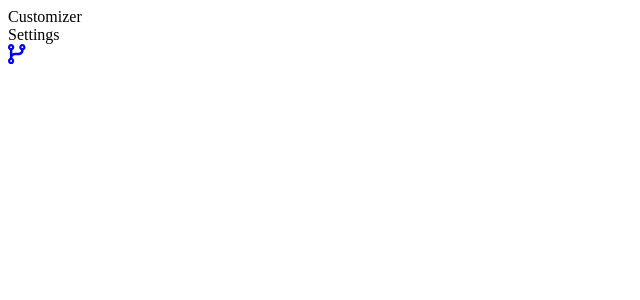
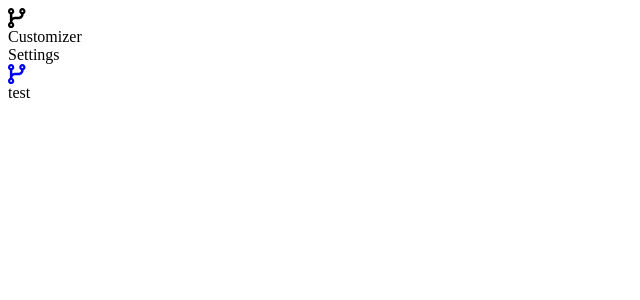
Before and after one commit to jwhitlow45/remarkable2-customizer-web, a React app: page / in a window 1280 px wide. Shown: the top 300 px of the page, without its empty margins (0-640 px from the left). Built offline with nearby package versions, Linux system fonts and the light colour scheme; the HTML template or start-up script is replaced by a standard one.

Commit message:
feat:load pages based on page selection

```diff
--- a/src/App.tsx
+++ b/src/App.tsx
@@ -1,10 +1,14 @@
 import { dependencies, devDependencies, peerDependencies } from 'package.json';
 import { NavBar } from './components/NavBar';
 import { useState } from 'react';
+import { Customizer } from './components/Customizer';
+import { Settings } from './components/Settings';
 
 export const colors = {
-  'primary': 'bg-gray-700',
-  'secondary': 'bg-purple-400'
+  'bg-primary': 'bg-gray-700',
+  'bg-secondary': 'bg-purple-400',
+  'text-primary': 'text-gray-700',
+  'text-secondary': 'text-purple-400'
 }
 
 export enum Pages {
@@ -13,9 +17,11 @@ export enum Pages {
 }
 
 export const App = () => {
-  const [page, setPage] = useState(Pages.Customizer);
+  const [page, setPage] = useState(Pages.Settings);
 
-  return (<main className={`h-screen w-screen ${colors['primary']}`}>
+  return (<main className={`h-screen w-screen ${colors['bg-primary']}`}>
     <NavBar page={page} setPage={setPage}/>
+    {page == Pages.Customizer && <Customizer/>}
+    {page == Pages.Settings && <Settings/>}
   </main>);
 }
--- a/src/components/Customizer.tsx
+++ b/src/components/Customizer.tsx
@@ -1,3 +1,3 @@
 export const Customizer = () => {
-    return (<div></div>);
+    return (<div>customizer</div>);
 }
--- a/src/components/NavBar.tsx
+++ b/src/components/NavBar.tsx
@@ -1,5 +1,5 @@
 import { colors, Pages } from "@/App";
-import { faCode, faCodeBranch } from "@fortawesome/free-solid-svg-icons";
+import { faCodeBranch } from "@fortawesome/free-solid-svg-icons";
 import { FontAwesomeIcon } from "@fortawesome/react-fontawesome";
 
 type NavBarProps = {
@@ -11,20 +11,24 @@ type NavBarProps = {
 export const NavBar: React.FunctionComponent<NavBarProps> = (props) => {
   const NavBarButtonClassName = "px-5 py-3 mt-2 text-gray-200 rounded-tl-lg rounded-tr-lg transition ease-in-out";
   return (<nav>
-    <div className={`flex flex-row justify-between items-center w-screen mx-auto ${colors['secondary']}`}>
-      <div className="flex flex-row"></div>
+    <div className={`flex flex-row justify-between items-center w-screen mx-auto ${colors['bg-secondary']}`}>
+      <div className="flex flex-row">
+        <FontAwesomeIcon className={`px-5 py-3 fa-lg ${colors['text-secondary']}`} icon={faCodeBranch} />
+      </div>
       <div className="flex flex-row">
         <div
-          className={`${NavBarButtonClassName} cursor-pointer ` + (props.page == Pages.Customizer ? colors['primary'] : '')}
+          className={`${NavBarButtonClassName} cursor-pointer ` + (props.page == Pages.Customizer ? colors['bg-primary'] : '')}
           onClick={() => props.setPage(Pages.Customizer)}
           >Customizer</div>
         <div
-          className={`${NavBarButtonClassName} cursor-pointer ` + (props.page == Pages.Settings ? colors['primary'] : '')}
+          className={`${NavBarButtonClassName} cursor-pointer ` + (props.page == Pages.Settings ? colors['bg-primary'] : '')}
           onClick={() => props.setPage(Pages.Settings)}
           >Settings</div>
       </div>
       <div className="flex flex-row">
-        <a href="https://github.com/jwhitlow45/remarkable2-customizer-web"><FontAwesomeIcon className="px-5 py-3 fa-lg cursor-pointer text-gray-200" icon={faCodeBranch} /></a>
+        <a href="https://github.com/jwhitlow45/remarkable2-customizer-web">
+          <FontAwesomeIcon className="px-5 py-3 fa-lg cursor-pointer text-gray-200" icon={faCodeBranch} />
+        </a>
       </div>
     </div>
   </nav>);
--- a/src/components/Settings.tsx
+++ b/src/components/Settings.tsx
@@ -1,3 +1,7 @@
 export const Settings = () => {
-    return (<div></div>);
+  return (
+    <div className="flex justify-center items-center w-screen">
+      <div className="">test</div>
+    </div>
+  );
 }
```
